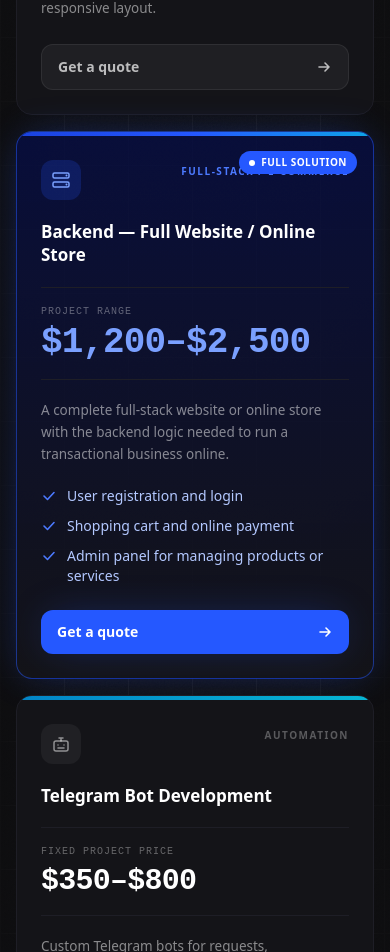
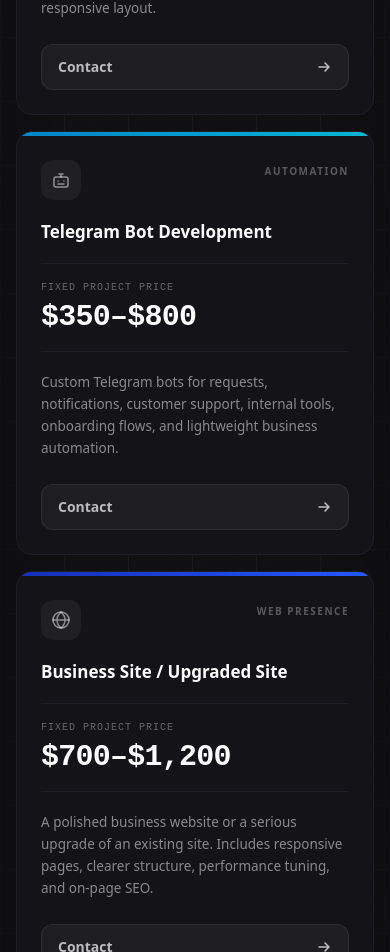
Before and after one commit to AlanKharisov/Trime, a Next.js app in the folder frontend/: page / in a window 390 px wide. Shown: the part 6800-7752 px from the top of the page. Built offline with nearby package versions, Linux system fonts and the light colour scheme; no server answers.

Commit message:
feat: auto-translate by browser language, reorder services by price, Get a quote -> Contact

```diff
--- a/frontend/components/layout/LanguageSwitcher.tsx
+++ b/frontend/components/layout/LanguageSwitcher.tsx
@@ -1,13 +1,8 @@
 'use client';
 
-import { useEffect, useState } from 'react';
-import { cn } from '@/lib/utils';
+import { useEffect } from 'react';
 
-const LANGUAGES = [
-  { code: 'en', label: 'EN' },
-  { code: 'uk', label: 'UA' },
-  { code: 'ru', label: 'RU' },
-];
+const SUPPORTED = ['en', 'uk', 'ru'] as const;
 
 declare global {
   interface Window {
@@ -16,18 +11,17 @@
   }
 }
 
-export function LanguageSwitcher({ className }: { className?: string }) {
-  const [current, setCurrent] = useState('en');
-  const [loaded, setLoaded] = useState(false);
-
+/**
+ * Invisible component that auto-translates the page based on the user's
+ * browser / system language (or approximate location via Intl.Locale).
+ * Falls back to English for unsupported languages.
+ */
+export function AutoTranslate() {
   useEffect(() => {
     if (typeof window === 'undefined') return;
-    if (document.getElementById('google-translate-script')) {
-      setLoaded(true);
-      return;
-    }
+    if (document.getElementById('google-translate-script')) return;
 
-    // Hide the default Google Translate widget via CSS
+    // Hide the default Google Translate widget UI
     const style = document.createElement('style');
     style.textContent = `
       .skiptranslate iframe,
@@ -36,14 +30,27 @@
       .goog-tooltip,
       .goog-tooltip:hover,
       .goog-te-balloon-frame,
-      #goog-gt-tt,
       .goog-te-menu-frame { display: none !important; }
       body { top: 0 !important; }
     `;
     document.head.appendChild(style);
 
+    const translateTo = (lang: string) => {
+      if (lang === 'en' || !window.doGTranslate) return;
+      window.doGTranslate(`en|${lang}`);
+    };
+
+    const detectLang = () => {
+      const raw =
+        navigator.language ||
+        (navigator as unknown as { userLanguage?: string }).userLanguage ||
+        'en';
+      const primary = raw.split('-')[0].toLowerCase();
+      return SUPPORTED.includes(primary as typeof SUPPORTED[number]) ? primary : 'en';
+    };
+
     window.googleTranslateElementInit2 = () => {
-      setLoaded(true);
+      translateTo(detectLang());
     };
 
     const script = document.createElement('script');
@@ -54,42 +61,5 @@
     document.body.appendChild(script);
   }, []);
 
-  const handleChange = (code: string) => {
-    setCurrent(code);
-    if (code === 'en') {
-      // Restore original language
-      const frame = document.querySelector('.goog-te-banner-frame');
-      if (frame) {
-        (frame as HTMLIFrameElement).contentDocument
-          ?.querySelector('button[id*=":0.restore"]')
-          ?.dispatchEvent(new MouseEvent('click'));
-      }
-      return;
-    }
-    if (window.doGTranslate) {
-      window.doGTranslate(`en|${code}`);
-    }
-  };
-
-  return (
-    <div className={cn('flex items-center gap-1', className)}>
-      {LANGUAGES.map(({ code, label }) => (
-        <button
-          key={code}
-          type="button"
-          onClick={() => handleChange(code)}
-          disabled={!loaded && code !== 'en'}
-          className={cn(
-            'px-2 py-1 rounded-md text-[11px] font-semibold tracking-wider transition-colors duration-200',
-            current === code
-              ? 'bg-white/10 text-white'
-              : 'text-white/40 hover:text-white/80 hover:bg-white/[0.04]',
-          )}
-          aria-label={`Translate to ${label}`}
-        >
-          {label}
-        </button>
-      ))}
-    </div>
-  );
+  return null;
 }
--- a/frontend/components/layout/Navbar.tsx
+++ b/frontend/components/layout/Navbar.tsx
@@ -6,7 +6,7 @@
 import { motion, AnimatePresence } from 'framer-motion';
 import { cn } from '@/lib/utils';
 import { NAV_LINKS } from '@/lib/constants';
-import { LanguageSwitcher } from './LanguageSwitcher';
+import { AutoTranslate } from './LanguageSwitcher';
 
 // ─── Mobile menu animation variants ─────────────────────────────────────────
 const menuVariants = {
@@ -148,10 +148,7 @@
             })}
           </nav>
 
-          {/* ── Language switcher (desktop) ───────────────────────────────── */}
-          <div className="hidden md:flex items-center">
-            <LanguageSwitcher />
-          </div>
+          <AutoTranslate />
 
           {/* ── Mobile hamburger ──────────────────────────────────────────── */}
           <button
@@ -209,10 +206,6 @@
                 );
               })}
 
-              <div className="pt-2">
-                <LanguageSwitcher />
-              </div>
-
             </nav>
           </motion.div>
         )}
--- a/frontend/components/sections/DevServices.tsx
+++ b/frontend/components/sections/DevServices.tsx
@@ -42,20 +42,22 @@
 };
 
 // ─── Service definitions ──────────────────────────────────────────────────────
+// Ordered by minimum price, ascending. The most capable (and expensive) tier
+// is still visually featured to guide buyers toward the full-stack package.
 const SERVICES: ServiceData[] = [
   {
-    id:          'business-site',
-    icon:        icons.globe,
-    label:       'Web Presence',
-    name:        'Business Site / Upgraded Site',
-    price:       '$700–$1,200',
+    id:          'technical-specification',
+    icon:        icons.document,
+    label:       'Planning',
+    name:        'Technical Specification',
+    price:       '$100–$200',
     priceNote:   'fixed project price',
     description:
-      'A polished business website or a serious upgrade of an existing site. ' +
-      'Includes responsive pages, clearer structure, performance tuning, and on-page SEO.',
-    cta:         'Get a quote',
+      'A clear project brief for development: goals, user flows, feature list, page ' +
+      'structure, integrations, and implementation requirements before the build starts.',
+    cta:         'Contact',
     href:        'https://t.me/kostikov99',
-    accentColor: 'bg-gradient-to-r from-brand-700 to-brand-500',
+    accentColor: 'bg-gradient-to-r from-emerald-700 to-emerald-500',
   },
   {
     id:          'frontend',
@@ -67,9 +69,37 @@
     description:
       'A clean, fast frontend for a small website, personal page, or business card site. ' +
       'Best for a compact online presence with a professional responsive layout.',
-    cta:         'Get a quote',
+    cta:         'Contact',
     href:        'https://t.me/kostikov99',
     accentColor: 'bg-gradient-to-r from-sky-700 to-sky-500',
+  },
+  {
+    id:          'telegram-bot',
+    icon:        icons.bot,
+    label:       'Automation',
+    name:        'Telegram Bot Development',
+    price:       '$350–$800',
+    priceNote:   'fixed project price',
+    description:
+      'Custom Telegram bots for requests, notifications, customer support, internal ' +
+      'tools, onboarding flows, and lightweight business automation.',
+    cta:         'Contact',
+    href:        'https://t.me/kostikov99',
+    accentColor: 'bg-gradient-to-r from-sky-600 to-cyan-500',
+  },
+  {
+    id:          'business-site',
+    icon:        icons.globe,
+    label:       'Web Presence',
+    name:        'Business Site / Upgraded Site',
+    price:       '$700–$1,200',
+    priceNote:   'fixed project price',
+    description:
+      'A polished business website or a serious upgrade of an existing site. ' +
+      'Includes responsive pages, clearer structure, performance tuning, and on-page SEO.',
+    cta:         'Contact',
+    href:        'https://t.me/kostikov99',
+    accentColor: 'bg-gradient-to-r from-brand-700 to-brand-500',
   },
   {
     id:          'backend',
@@ -86,39 +116,11 @@
       'Shopping cart and online payment',
       'Admin panel for managing products or services',
     ],
-    cta:         'Get a quote',
+    cta:         'Contact',
     href:        'https://t.me/kostikov99',
     featured:    true,
     badgeText:   'Full Solution',
     accentColor: 'bg-gradient-to-r from-brand-600 via-brand-500 to-sky-500',
-  },
-  {
-    id:          'telegram-bot',
-    icon:        icons.bot,
-    label:       'Automation',
-    name:        'Telegram Bot Development',
-    price:       '$350–$800',
-    priceNote:   'fixed project price',
-    description:
-      'Custom Telegram bots for requests, notifications, customer support, internal ' +
-      'tools, onboarding flows, and lightweight business automation.',
-    cta:         'Get a quote',
-    href:        'https://t.me/kostikov99',
-    accentColor: 'bg-gradient-to-r from-sky-600 to-cyan-500',
-  },
-  {
-    id:          'technical-specification',
-    icon:        icons.document,
-    label:       'Planning',
-    name:        'Technical Specification',
-    price:       '$100–$200',
-    priceNote:   'fixed project price',
-    description:
-      'A clear project brief for development: goals, user flows, feature list, page ' +
-      'structure, integrations, and implementation requirements before the build starts.',
-    cta:         'Get a quote',
-    href:        'https://t.me/kostikov99',
-    accentColor: 'bg-gradient-to-r from-emerald-700 to-emerald-500',
   },
 ];
 
```
